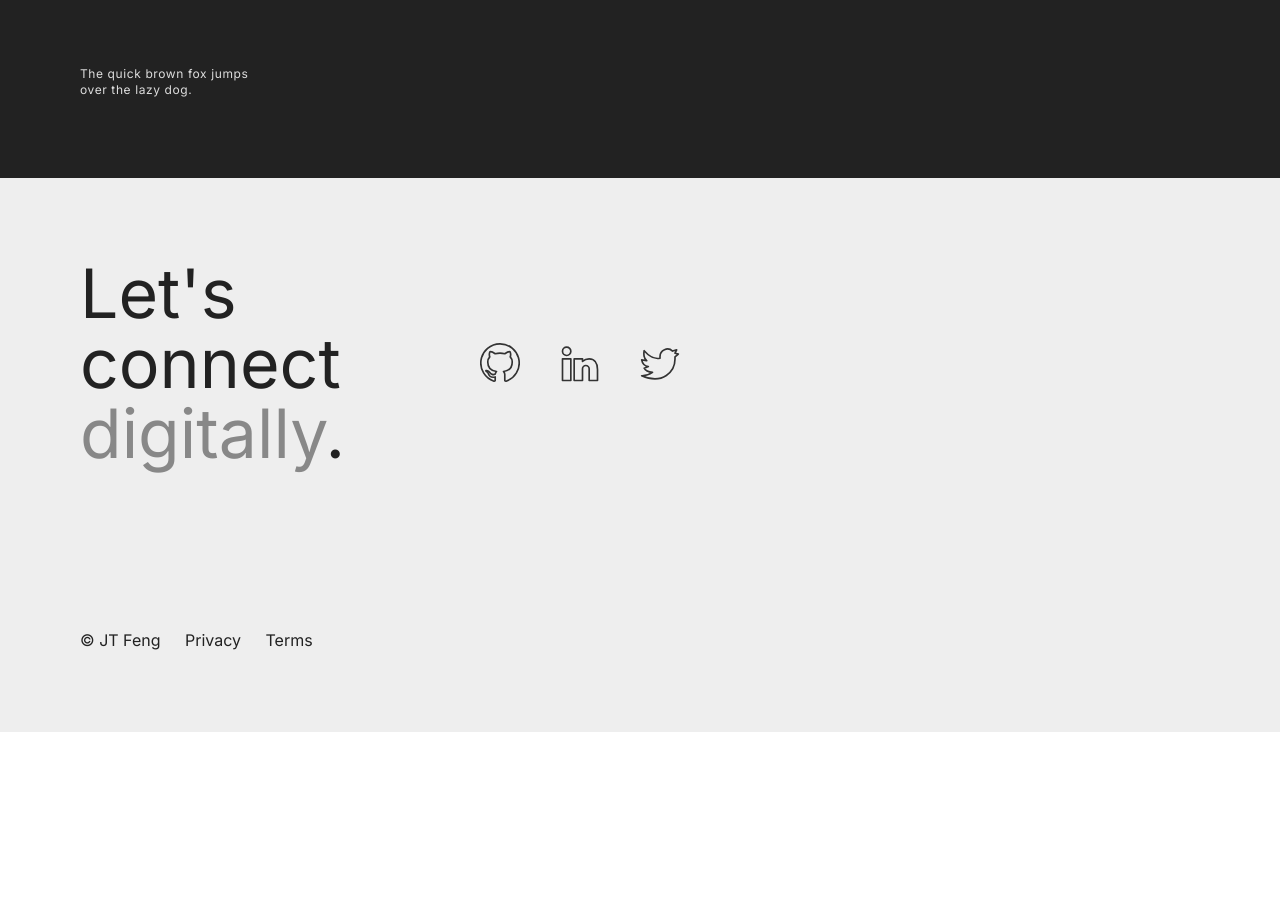
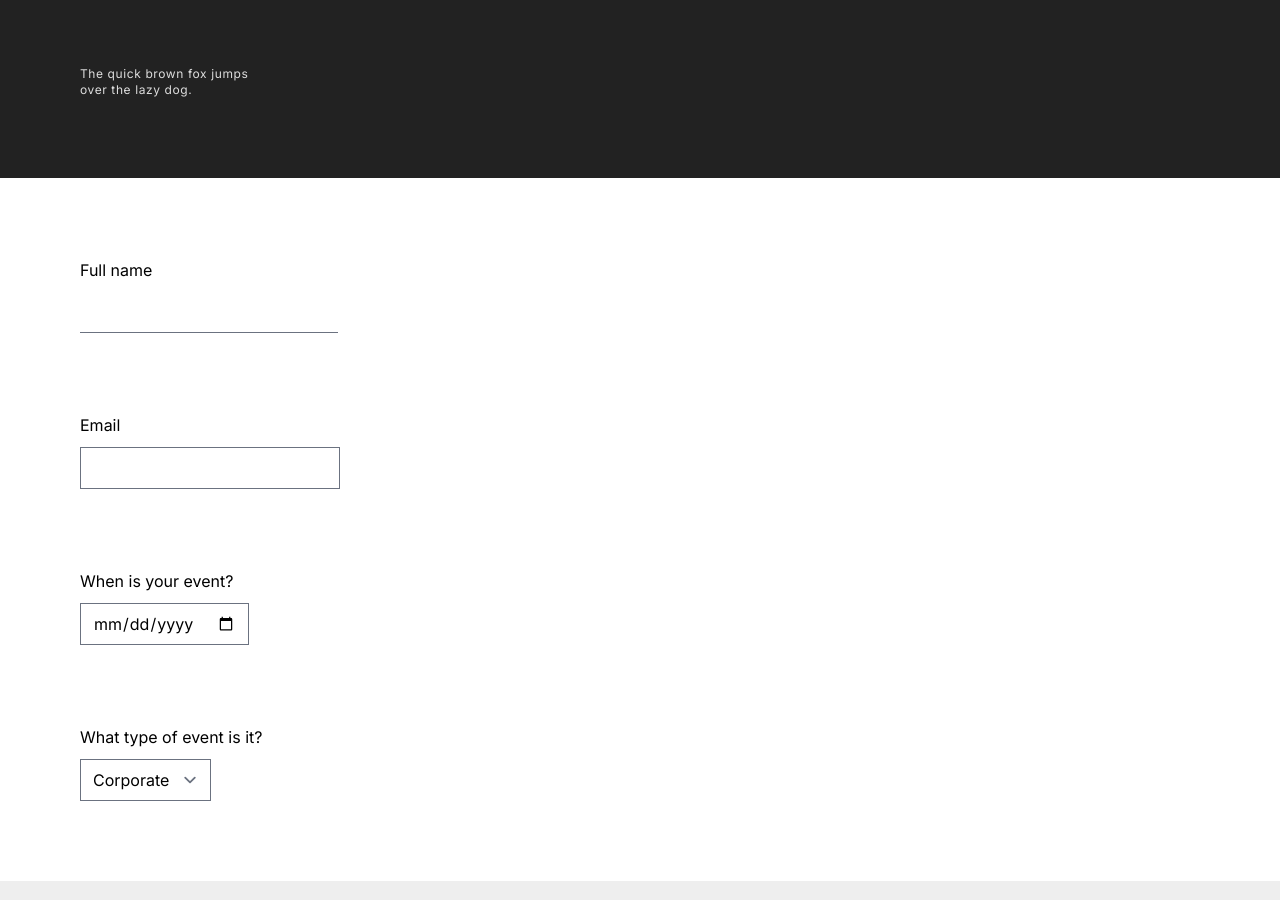
Before and after one commit to jingtianfeng/jekywind-playground, a Jekyll site: the page built from index.html, in a window 1280 px wide and 900 px high, scrolled down 1168 px. Built offline with Jekyll 4.4.1, drawn with Linux system fonts in a browser that asks for light colours; before the commit the page ends 1900 px from its top, so only the background shows below that.

Commit message:
Add to index: section form

```diff
--- a/index.html
+++ b/index.html
@@ -34,3 +34,35 @@ title: Home
         </h5>
     </div>
 </header>
+<section>
+    <div class="container">
+        <label class="col-span-full">
+            <span class="block">
+                Full name
+            </span>
+            <input class="mt-2 border-t-0 border-l-0 border-r-0 border-b" type="text">
+        </label>
+        <label class="col-span-full">
+            <span class="block">
+                Email
+            </span>
+            <input class="mt-2" type="email">
+        </label>
+        <label class="col-span-full">
+            <span class="block">
+                When is your event?
+            </span>
+            <input class="mt-2" type="date">
+        </label>
+        <label class="col-span-full">
+            <span class="block">
+                What type of event is it?
+            </span>
+            <select class="mt-2">
+                <option>Corporate</option>
+                <option>Wedding</option>
+                <option>Birthday</option>
+            </select>
+        </label>
+    </div>
+</section>
```
